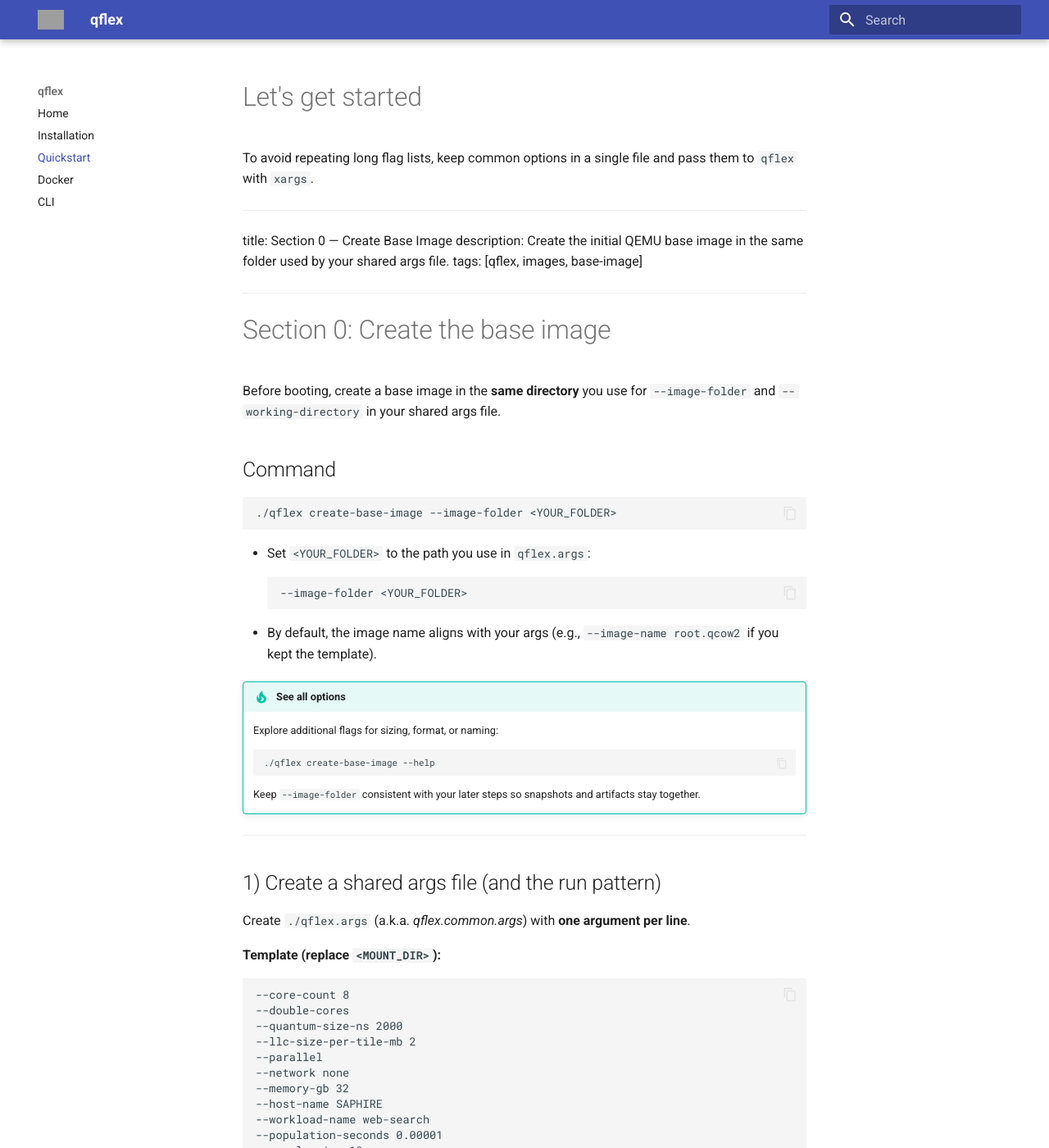
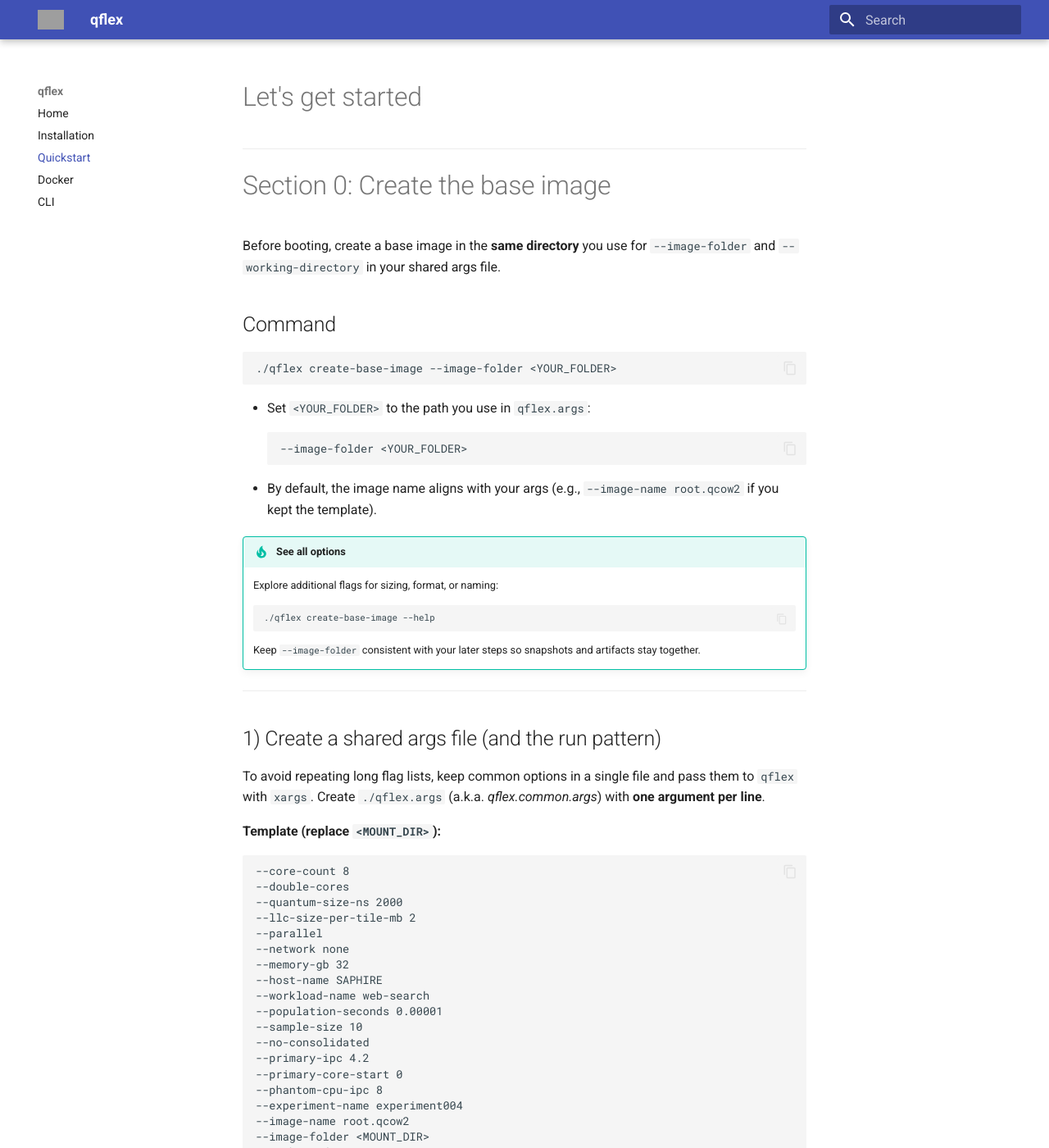
Before and after one commit to parsa-epfl/qflex, an MkDocs documentation site: the page built from mk_docs/quickstart.md, in a window 1280 px wide and 1400 px high. Shown: the whole window at 82% size. Built offline with MkDocs 1.6.1 and Material for MkDocs 9.7.7, drawn with Linux system fonts in a browser that asks for light colours; grey boxes are pictures that could not be loaded.

Commit message:
updated docs

```diff
--- a/mk_docs/quickstart.md
+++ b/mk_docs/quickstart.md
@@ -6,12 +6,6 @@
 
 # Let's get started
 
-To avoid repeating long flag lists, keep common options in a single file and pass them to `qflex` with `xargs`.
-
----
-title: Section 0 — Create Base Image
-description: Create the initial QEMU base image in the same folder used by your shared args file.
-tags: [qflex, images, base-image]
 ---
 
 # Section 0: Create the base image
```
Also changed, not shown: other parts of mk_docs/quickstart.md (+1 -0 lines).
